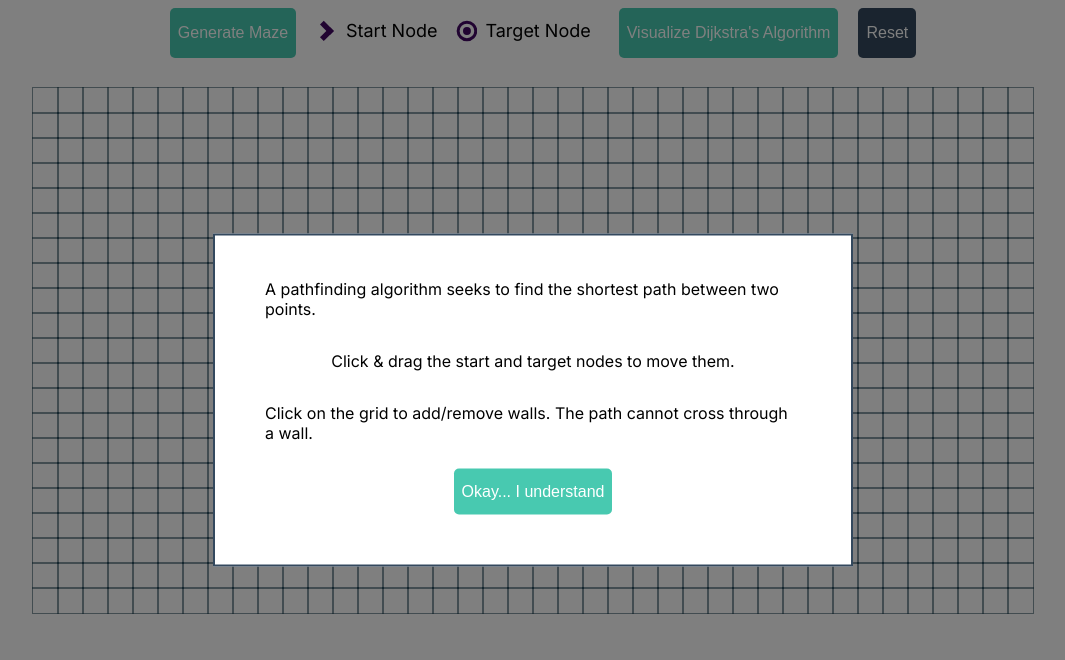
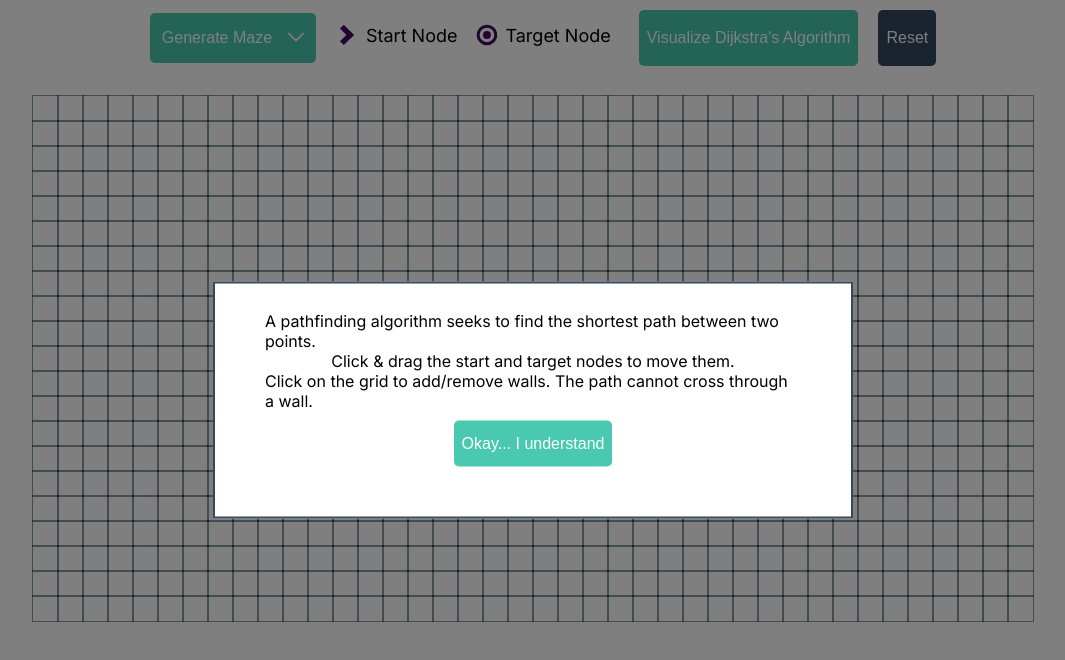
Before and after one commit to sava-stanchev/algorithmic-pathfinding, a React (Create React App) app: page / in a window 1280 px wide. Shown: the top 660 px of the page, without its empty margins (107-1172 px from the left). Built offline with nearby package versions, Linux system fonts and the light colour scheme.

Commit message:
dropdown menu for types of maze generation

```diff
--- a/src/Visualizer/Visualizer.css
+++ b/src/Visualizer/Visualizer.css
@@ -1,5 +1,12 @@
+*,
+::before,
+::after {
+  box-sizing: border-box;
+  padding: 0;
+  margin: 0;
+}
+
 body {
-  min-width: 1033px;
   font-family: "Inter", sans-serif;
 }
 
@@ -13,20 +20,22 @@ body {
 
 .buttons-container {
   display: flex;
+  margin-top: 10px;
 }
 
 .start-icon {
   background-color: white;
   font-size: medium;
   padding: 12px 0;
+  margin-top: 2px;
   border: none;
 }
 
 .explain-icons {
-  background-color: white;
   font-size: large;
   color: black;
   padding: 12px 8px;
+  margin-top: 3px;
   border: none;
   border-radius: 5px;
 }
@@ -66,3 +75,47 @@ body {
   margin: 30px;
   max-width: 100%;
 }
+
+.maze-options-container {
+  position: relative;
+  padding: 0.2rem 0;
+}
+
+.generate-maze-btn {
+  display: flex;
+  background-color: #48c9b0;
+  font-size: medium;
+  color: white;
+  padding: 16px 12px;
+  border: none;
+  border-radius: 5px;
+  cursor: pointer;
+  margin-left: 20px;
+  margin-right: 20px;
+}
+
+.maze-options {
+  position: absolute;
+  background-color: #48c9b0;
+  border-radius: 5px;
+  color: white;
+  font-size: 15px;
+  padding: 0.5rem 1rem;
+  list-style: none;
+  white-space: nowrap;
+  overflow: hidden;
+  margin-top: 0.5rem;
+  margin-left: auto;
+  margin-right: auto;
+  text-align: center;
+}
+
+.maze-options li {
+  margin: 0.5rem 0;
+  cursor: pointer;
+  padding: 0.2rem;
+}
+
+li:hover {
+  background-color: #34495e;
+}
--- a/src/Visualizer/Visualizer.tsx
+++ b/src/Visualizer/Visualizer.tsx
@@ -4,6 +4,7 @@ import SingleNode from "./SingleNode/SingleNode";
 import { NodeType } from "./SingleNode/SingleNode";
 import { ReactComponent as StartIcon } from "../Icons/start.svg";
 import { ReactComponent as TargetIcon } from "../Icons/target.svg";
+import { ReactComponent as DropdownIcon } from "../Icons/dropdown-arrow.svg";
 import "./Visualizer.css";
 import TutorialModal from "../Modal/TutorialModal";
 import { createRandomMaze } from "../MazeAlgorithms/RandomMaze";
@@ -55,6 +56,7 @@ const Visualizer: React.FC = () => {
   const [pressedNodeStatus, setPressedNodeStatus] = useState("");
   const [selectedNode, setSelectedNode] = useState<NodeType>({} as NodeType);
   const [open, setOpen] = useState(true);
+  const [isMazeDropdownOpen, setIsMazeDropdownOpen] = useState(false);
 
   const createNode = (row: number, col: number) => {
     return {
@@ -108,6 +110,7 @@ const Visualizer: React.FC = () => {
   const generateRandomMaze = () => {
     resetGrid();
     setGrid(createRandomMaze(grid));
+    setIsMazeDropdownOpen(!isMazeDropdownOpen);
   };
 
   const generateRecursiveDivisionMaze = () => {
@@ -115,6 +118,7 @@ const Visualizer: React.FC = () => {
     setGrid(
       createRecursiveDivisionMaze(grid, 2, 18, 2, 37, "horizontal", false)
     );
+    setIsMazeDropdownOpen(!isMazeDropdownOpen);
   };
 
   const handleMouseDown = (col: number, row: number) => {
@@ -252,12 +256,30 @@ const Visualizer: React.FC = () => {
   return (
     <div className="container">
       <div className="buttons-container">
-        <button
-          className="visualize-btn"
-          onClick={() => generateRecursiveDivisionMaze()}
-        >
-          Generate Maze
-        </button>
+        <div className="maze-options-container">
+          <button
+            className="generate-maze-btn"
+            onClick={() => setIsMazeDropdownOpen(!isMazeDropdownOpen)}
+          >
+            Generate Maze
+            <DropdownIcon
+              style={{
+                width: 16,
+                height: "auto",
+                marginLeft: 16,
+                fill: "white",
+              }}
+            />
+          </button>
+          {isMazeDropdownOpen ? (
+            <ul className="maze-options">
+              <li onClick={() => generateRecursiveDivisionMaze()}>
+                Recursive Division Maze
+              </li>
+              <li onClick={() => generateRandomMaze()}>Basic Random Maze</li>
+            </ul>
+          ) : null}
+        </div>
         <div className="start-icon">
           <StartIcon />
         </div>
```
Also changed, not shown: src/Icons/dropdown-arrow.svg (added).
